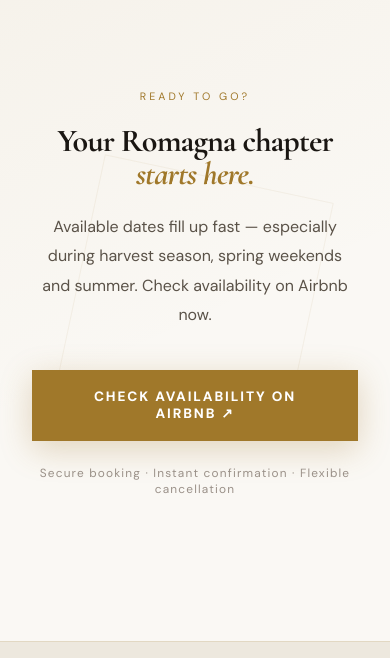
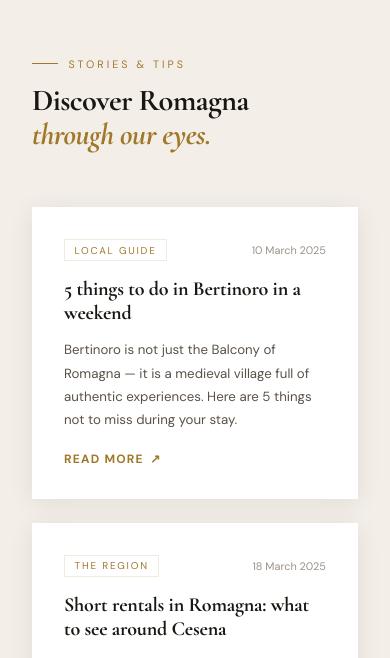
Before and after one commit to vittorionegri68-alt/casa-cavour-en, a React (Vite) app: page / in a window 390 px wide. Shown: the part 9219-9877 px from the top of the page. Built offline with nearby package versions, Linux system fonts and the light colour scheme.

Commit message:
Update App.jsx

```diff
--- a/src/App.jsx
+++ b/src/App.jsx
@@ -1,4 +1,5 @@
 import { useState, useEffect, useRef } from "react";
+import { posts } from "./posts.jsx";
 import poster4 from "./assets/poster4.jpg";
 import poster3 from "./assets/poster3.jpg";
 import poster6 from "./assets/poster6.jpg";
@@ -81,8 +82,8 @@ function Nav() {
     window.addEventListener("scroll", h);
     return () => window.removeEventListener("scroll", h);
   }, []);
-  const links = ["Apartment", "Location", "Experiences", "Reviews"];
-  const ids    = ["apartment", "location", "experiences", "reviews"];
+  const links = ["Apartment", "Location", "Experiences", "Reviews", "Blog"];
+  const ids    = ["apartment", "location", "experiences", "reviews", "blog"];
   return (
     <nav style={{
       position: "fixed", top: 0, left: 0, right: 0, zIndex: 200,
@@ -538,6 +539,119 @@ function About() {
     </section>
   );
 }
+// ── Blog (English version) ────────────────────────────────────────────────────
+// Add this import at the top of App.jsx:
+// import { posts } from "./posts.js";
+//
+// Add <Blog /> before <FinalCTA /> in the App component
+
+function Blog() {
+  const [open, setOpen] = useState(null);
+  const visibili = posts.filter(p => p.attivo);
+
+  return (
+    <section id="blog" style={{ background: C.bg2, padding: "7rem 2rem" }}>
+      <div style={{ maxWidth: 1200, margin: "0 auto" }}>
+        <Reveal>
+          <div style={{ marginBottom: "3.5rem" }}>
+            <div style={{ fontSize: "0.67rem", letterSpacing: "0.28em", color: C.gold, textTransform: "uppercase", fontFamily: "'DM Sans',sans-serif", marginBottom: "0.85rem", display: "flex", alignItems: "center", gap: "0.65rem" }}>
+              <span style={{ width: 26, height: 1, background: C.gold, display: "inline-block" }} /> Stories & Tips
+            </div>
+            <h2 style={{ fontFamily: "'Cormorant Garamond','Playfair Display',serif", fontSize: "clamp(1.9rem,4vw,3.2rem)", color: C.text, fontWeight: 700, lineHeight: 1.1, letterSpacing: "-0.02em" }}>
+              Discover Romagna<br /><span style={{ color: C.gold, fontStyle: "italic" }}>through our eyes.</span>
+            </h2>
+          </div>
+        </Reveal>
+
+        {open === null && (
+          <div style={{ display: "grid", gridTemplateColumns: "repeat(auto-fill, minmax(320px, 1fr))", gap: "1.5rem" }} className="blog-grid">
+            {visibili.map((post, i) => (
+              <Reveal key={post.id} delay={i * 80}>
+                <div
+                  onClick={() => setOpen(post.id)}
+                  style={{ background: C.cardBg, padding: "2rem", cursor: "pointer", transition: "all 0.3s ease", boxShadow: C.shadow }}
+                  onMouseEnter={e => { e.currentTarget.style.transform = "translateY(-4px)"; e.currentTarget.style.boxShadow = "0 12px 40px rgba(26,22,18,0.14)"; }}
+                  onMouseLeave={e => { e.currentTarget.style.transform = "translateY(0)"; e.currentTarget.style.boxShadow = C.shadow; }}>
+                  <div style={{ display: "flex", justifyContent: "space-between", alignItems: "center", marginBottom: "1rem" }}>
+                    <span style={{ fontSize: "0.62rem", letterSpacing: "0.18em", color: C.gold, textTransform: "uppercase", fontFamily: "'DM Sans',sans-serif", border: `1px solid ${C.border}`, padding: "0.2rem 0.6rem" }}>
+                      {post.categoria}
+                    </span>
+                    <span style={{ fontSize: "0.68rem", color: C.textSoft, fontFamily: "'DM Sans',sans-serif" }}>
+                      {new Date(post.data).toLocaleDateString("en-GB", { day: "numeric", month: "long", year: "numeric" })}
+                    </span>
+                  </div>
+                  <h3 style={{ fontFamily: "'Cormorant Garamond','Playfair Display',serif", fontSize: "1.25rem", color: C.text, fontWeight: 700, lineHeight: 1.2, marginBottom: "0.85rem", letterSpacing: "-0.01em" }}>
+                    {post.titolo}
+                  </h3>
+                  <p style={{ fontSize: "0.83rem", color: C.textMid, lineHeight: 1.75, fontFamily: "'DM Sans',sans-serif", marginBottom: "1.25rem" }}>
+                    {post.sommario}
+                  </p>
+                  <div style={{ display: "flex", alignItems: "center", gap: "0.4rem", color: C.gold, fontSize: "0.75rem", fontWeight: 700, letterSpacing: "0.1em", textTransform: "uppercase", fontFamily: "'DM Sans',sans-serif" }}>
+                    Read more <span>↗</span>
+                  </div>
+                </div>
+              </Reveal>
+            ))}
+          </div>
+        )}
+
+        {open !== null && (() => {
+          const post = visibili.find(p => p.id === open);
+          if (!post) return null;
+          return (
+            <Reveal>
+              <div style={{ maxWidth: 760, margin: "0 auto" }}>
+                <button
+                  onClick={() => setOpen(null)}
+                  style={{ background: "none", border: `1px solid ${C.border}`, padding: "0.45rem 1rem", fontSize: "0.72rem", color: C.textMid, fontFamily: "'DM Sans',sans-serif", letterSpacing: "0.1em", textTransform: "uppercase", cursor: "pointer", marginBottom: "2.5rem", transition: "all 0.2s" }}
+                  onMouseEnter={e => { e.currentTarget.style.borderColor = C.gold; e.currentTarget.style.color = C.gold; }}
+                  onMouseLeave={e => { e.currentTarget.style.borderColor = C.border; e.currentTarget.style.color = C.textMid; }}>
+                  ← All articles
+                </button>
+                <div style={{ display: "flex", gap: "1rem", alignItems: "center", marginBottom: "1.25rem" }}>
+                  <span style={{ fontSize: "0.62rem", letterSpacing: "0.18em", color: C.gold, textTransform: "uppercase", fontFamily: "'DM Sans',sans-serif", border: `1px solid ${C.border}`, padding: "0.2rem 0.6rem" }}>
+                    {post.categoria}
+                  </span>
+                  <span style={{ fontSize: "0.68rem", color: C.textSoft, fontFamily: "'DM Sans',sans-serif" }}>
+                    {new Date(post.data).toLocaleDateString("en-GB", { day: "numeric", month: "long", year: "numeric" })}
+                  </span>
+                </div>
+                <h2 style={{ fontFamily: "'Cormorant Garamond','Playfair Display',serif", fontSize: "clamp(1.8rem,4vw,2.8rem)", color: C.text, fontWeight: 700, lineHeight: 1.1, marginBottom: "1rem", letterSpacing: "-0.02em" }}>
+                  {post.titolo}
+                </h2>
+                <p style={{ fontSize: "1rem", color: C.gold, lineHeight: 1.75, fontFamily: "'Cormorant Garamond','Playfair Display',serif", fontStyle: "italic", marginBottom: "2rem", paddingBottom: "2rem", borderBottom: `1px solid ${C.border}` }}>
+                  {post.sommario}
+                </p>
+                {post.contenuto.map((blocco, i) => {
+                  if (blocco.tipo === "paragrafo") {
+                    return <p key={i} style={{ fontSize: "0.95rem", color: C.textMid, lineHeight: 1.9, fontFamily: "'DM Sans',sans-serif", marginBottom: "1.25rem" }}>{blocco.testo}</p>;
+                  }
+                  if (blocco.tipo === "titoletto") {
+                    return <h3 key={i} style={{ fontFamily: "'Cormorant Garamond','Playfair Display',serif", fontSize: "1.35rem", color: C.text, fontWeight: 700, marginBottom: "0.6rem", marginTop: "2rem", letterSpacing: "-0.01em" }}>{blocco.testo}</h3>;
+                  }
+                  return null;
+                })}
+                <div style={{ marginTop: "3rem", padding: "2rem", background: C.bg3, borderLeft: `3px solid ${C.gold}` }}>
+                  <p style={{ fontFamily: "'Cormorant Garamond','Playfair Display',serif", fontSize: "1.1rem", color: C.text, marginBottom: "1rem", fontStyle: "italic" }}>
+                    Want to experience authentic Romagna from Casa Cavour?
+                  </p>
+                  <a href="https://airbnb.com/h/casacavour-bertinoro" target="_blank" rel="noopener noreferrer"
+                    style={{ display: "inline-flex", alignItems: "center", gap: "0.5rem", background: C.gold, color: "#fff", padding: "0.75rem 1.5rem", fontSize: "0.75rem", fontWeight: 800, letterSpacing: "0.12em", textTransform: "uppercase", textDecoration: "none", fontFamily: "'DM Sans',sans-serif", transition: "background 0.2s" }}
+                    onMouseEnter={e => e.currentTarget.style.background = "#8a6520"}
+                    onMouseLeave={e => e.currentTarget.style.background = C.gold}>
+                    Check availability on Airbnb ↗
+                  </a>
+                </div>
+              </div>
+            </Reveal>
+          );
+        })()}
+      </div>
+      <style>{`@media(max-width:600px){.blog-grid{grid-template-columns:1fr!important;}}`}</style>
+      <DiagDivider topColor={C.bg2} botColor={C.bg} flip />
+    </section>
+  );
+}
 
 // ── Final CTA ─────────────────────────────────────────────────────────────────
 function FinalCTA() {
@@ -589,7 +703,7 @@ function Footer() {
           </div>
           <div>
             <div style={{ fontSize: "0.67rem", letterSpacing: "0.18em", textTransform: "uppercase", color: C.textSoft, fontFamily: "'DM Sans',sans-serif", marginBottom: "0.85rem" }}>Navigate</div>
-            {[["Apartment","apartment"],["Location","location"],["Experiences","experiences"],["Reviews","reviews"]].map(([l,id]) => (
+            {[["Apartment","apartment"],["Location","location"],["Experiences","experiences"],["Reviews","reviews"],["Blog","blog"] ].map(([l,id]) => (
               <a key={l} href={`#${id}`} style={{ display: "block", color: C.textMid, textDecoration: "none", fontSize: "0.83rem", fontFamily: "'DM Sans',sans-serif", marginBottom: "0.5rem", transition: "color 0.2s" }}
                 onMouseEnter={e => e.target.style.color=C.gold} onMouseLeave={e => e.target.style.color=C.textMid}>
                 {l}
@@ -638,6 +752,7 @@ export default function App() {
       <HowItWorks />
       <Testimonials />
       <About />
+      <Blog />
       <FinalCTA />
       <Footer />
     </>
```
